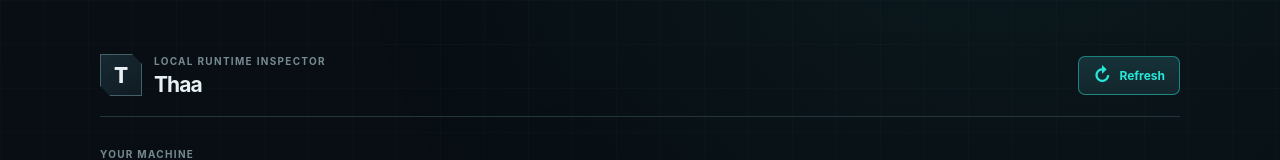
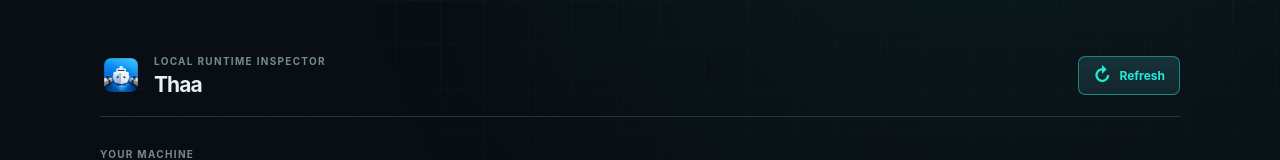
Before and after one commit to thg1rb/thaa, a React (Vite) app: page / in a window 1280 px wide. Shown: the top 160 px of the page. Built offline with nearby package versions, Linux system fonts and the light colour scheme.

Commit message:
Polish W014 search and desktop visuals

```diff
--- a/src/features/runtime-inspector/components/RuntimeHeader.tsx
+++ b/src/features/runtime-inspector/components/RuntimeHeader.tsx
@@ -1,5 +1,6 @@
 import type { RuntimeSnapshot } from "../model/types";
 import { Skeleton } from "../../../shared/ui/skeleton/Skeleton";
+import thaaAppIcon from "../../../../src-tauri/icons/128x128.png";
 
 export function RuntimeHeader({
   snapshot,
@@ -20,9 +21,13 @@ export function RuntimeHeader({
     <>
       <header className="topbar">
         <div className="brand-lockup">
-          <span className="brand-mark" aria-hidden="true">
-            T
-          </span>
+          <img
+            className="brand-icon"
+            src={thaaAppIcon}
+            alt=""
+            aria-hidden="true"
+            draggable={false}
+          />
           <div>
             <p className="eyebrow">LOCAL RUNTIME INSPECTOR</p>
             <h1>Thaa</h1>
--- a/src/features/runtime-inspector/components/RuntimeSearch.tsx
+++ b/src/features/runtime-inspector/components/RuntimeSearch.tsx
@@ -11,7 +11,7 @@ export function RuntimeSearch({
 
   return (
     <div className="runtime-search-row">
-      <div className="runtime-search">
+      <div className={`runtime-search${query.length > 0 ? " has-query" : ""}`}>
         <label className="sr-only" htmlFor="runtime-search-input">
           Search listeners by process or port
         </label>
--- a/src/features/runtime-inspector/runtime-inspector.css
+++ b/src/features/runtime-inspector/runtime-inspector.css
@@ -23,17 +23,12 @@
   gap: var(--space-3);
 }
 
-.brand-mark {
-  display: grid;
+.brand-icon {
+  display: block;
   width: 42px;
   height: 42px;
-  place-items: center;
-  border: 1px solid #42606a;
-  background: linear-gradient(145deg, #172932, #101b22);
-  color: var(--text);
-  font-size: 21px;
-  font-weight: 760;
-  clip-path: polygon(0 0, 76% 0, 100% 24%, 100% 100%, 24% 100%, 0 76%);
+  flex: 0 0 auto;
+  object-fit: contain;
 }
 
 .eyebrow {
@@ -150,7 +145,7 @@ h1 {
 
 .runtime-search {
   position: relative;
-  width: min(100%, 560px);
+  width: 100%;
   min-width: 0;
 }
 
@@ -159,7 +154,7 @@ h1 {
   width: 100%;
   min-width: 0;
   height: 40px;
-  padding: 0 42px 0 39px;
+  padding: 0 16px 0 39px;
   border: 1px solid var(--border-emphasis);
   border-radius: var(--radius-sm);
   outline: none;
@@ -170,6 +165,10 @@ h1 {
   transition:
     border-color var(--motion-fast) var(--motion-ease),
     box-shadow var(--motion-fast) var(--motion-ease);
+}
+
+.runtime-search.has-query input {
+  padding-right: 42px;
 }
 
 .runtime-search input::placeholder {
@@ -954,7 +953,7 @@ h1 {
     padding-bottom: 17px;
   }
 
-  .brand-mark {
+  .brand-icon {
     width: 37px;
     height: 37px;
   }
--- a/src/styles/global.css
+++ b/src/styles/global.css
@@ -72,7 +72,32 @@ body,
 
 html {
   height: 100%;
+  scrollbar-color: var(--text-muted) var(--bg);
+  scrollbar-width: thin;
 }
+
+html::-webkit-scrollbar {
+  width: 10px;
+}
+
+html::-webkit-scrollbar-track {
+  background: var(--bg);
+}
+
+html::-webkit-scrollbar-thumb {
+  border: 2px solid var(--bg);
+  border-radius: 999px;
+  background: var(--text-muted);
+}
+
+html::-webkit-scrollbar-thumb:hover {
+  background: var(--text-secondary);
+}
+
+html::-webkit-scrollbar-thumb:active {
+  background: var(--primary-active);
+}
+
 body {
   min-height: 100vh;
 }
```
Also changed, not shown: 3 other files (tests, documents, lock files or other folders).
